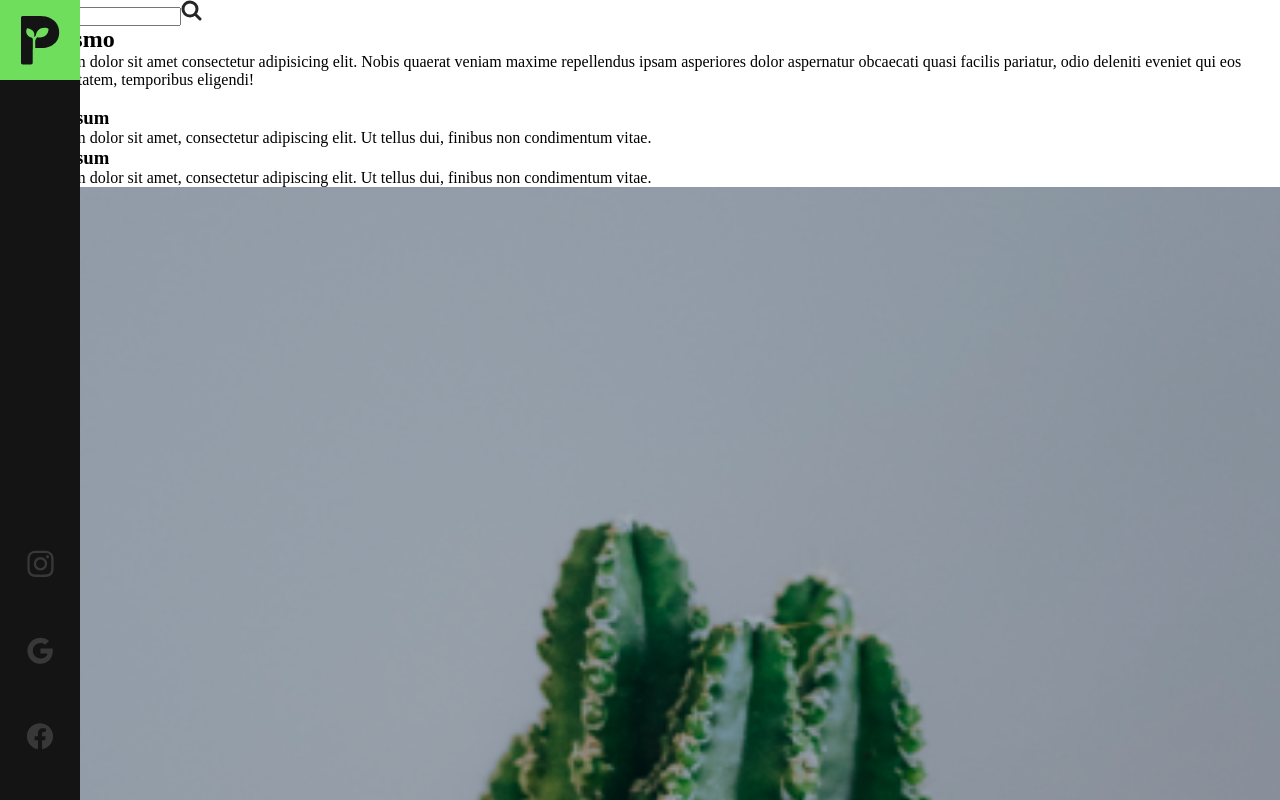
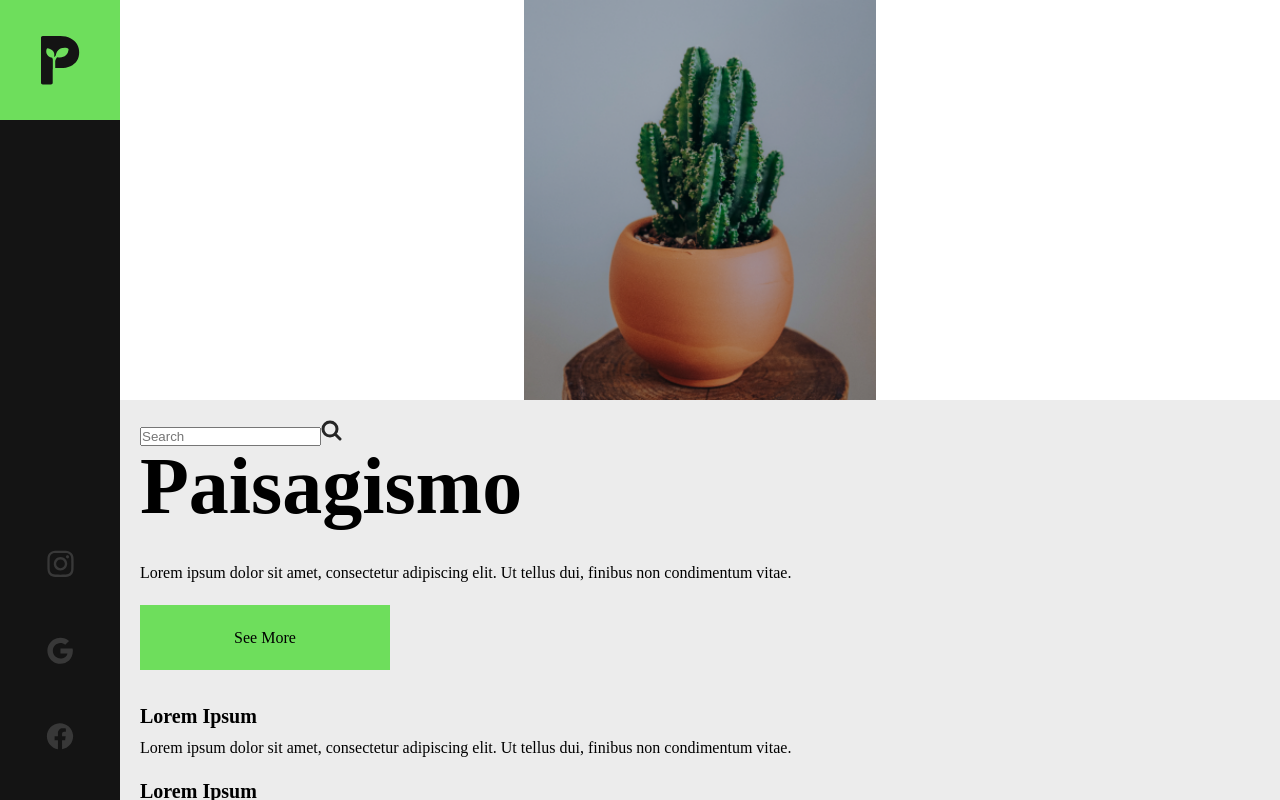
Before and after one commit to Alisson-Lima/PVPlant, a React (Vite) app: page / in a window 1280 px wide. Shown: the top 800 px of the page. Built offline with nearby package versions, Linux system fonts and the light colour scheme.

Commit message:
Making main and image

```diff
--- a/global.css
+++ b/global.css
@@ -4,8 +4,24 @@
     box-sizing: border-box;
     color: black;
     text-decoration: none;
+    transition: .5s;
 }
 
-img{
-    width: 100%;
+h1{
+    font-size: 5rem;
+    line-height: 5rem;
+    margin-bottom: 35px;
 }
+h2{
+    font-size: 1.8rem;
+}
+h3{
+    font-size: 1.25rem;
+    margin-bottom: 8px;
+}
+
+p{
+    font-size: 1rem;
+    line-height: 1.5rem;
+    margin-bottom: 20px;
+}
--- a/src/App.jsx
+++ b/src/App.jsx
@@ -5,8 +5,8 @@ function App() {
   return (
     <div className="App">
       <Nav />
+      <BgImage />
       <Main />
-      <BgImage />
     </div>
   )
 }
--- a/src/components/BgImage/index.jsx
+++ b/src/components/BgImage/index.jsx
@@ -1,10 +1,11 @@
 import ImageDesktop from "../../assets/image/desktop-image.png"
 import ImageMobile from "../../assets/image/mobile-image.png"
+import "./style.css"
 export function BgImage(){
 
     return(
         <div className="bgImage">
-            <img src={ImageDesktop} alt="" />
+            <img src={ImageMobile} alt="" />
         </div>
     )
 }
--- a/src/components/BgImage/style.css
+++ b/src/components/BgImage/style.css
@@ -0,0 +1,22 @@
+.bgImage{
+    position: relative;
+    display: flex;
+    justify-content: center;
+    width: calc(100% - 80px);
+    height: 50vh;
+    left: 80px;
+    overflow: hidden;
+}
+
+.bgImage img{
+    position: relative;
+    display: block;
+    height: 100%;
+}
+
+@media screen and (min-width: 1024px){
+    .bgImage{
+        left: 120px;
+        width: calc(100% - 120px);
+    }
+}
--- a/src/components/Main/index.jsx
+++ b/src/components/Main/index.jsx
@@ -1,3 +1,4 @@
+import "./style.css"
 export function Main(){
     return (
         <main>
@@ -12,9 +13,9 @@ export function Main(){
                     </div>
             </header>
             <article className="Title">
-                <h1>Paisagismo</h1>
-                <p>Lorem ipsum dolor sit amet consectetur adipisicing elit. Nobis quaerat veniam maxime repellendus ipsam asperiores dolor aspernatur obcaecati quasi facilis pariatur, odio deleniti eveniet qui eos eaque voluptatem, temporibus eligendi!</p>
-                <a href="#" className="CTA-button">See More</a>
+                <h1>Paisa<wbr/>gismo</h1>
+                <p>Lorem ipsum dolor sit amet, consectetur adipiscing elit. Ut tellus dui, finibus non condimentum vitae.</p>
+                <a href="#" className="CTA-button" onClick={(e) => e.preventDefault()}>See More</a>
             </article>
             <div className="others">
                 <article>
--- /dev/null
+++ b/src/components/Main/style.css
@@ -0,0 +1,32 @@
+main{
+    position: relative;
+    display: block;
+    width: calc(100% - 80px);
+    left: 80px;
+    padding: 20px;
+    background-color: #ECECEC;
+    min-height: 422px;
+}
+
+main .Title .CTA-button{
+    display: inline-flex;
+    width: 250px;
+    height: 65px;
+    background-color: #6EDE5C;
+    justify-content: center;
+    align-items: center;
+    margin-bottom: 35px;
+}
+
+main .Title .CTA-button:hover{
+    transform: translateY(-5px);
+    box-shadow: 0 5px 10px rgba(0, 0, 0, 0.25);
+    filter: brightness(1.1);
+}
+
+@media screen and (min-width: 1024px) {
+    main{
+        width: calc(100% - 120px);
+        left: 120px;
+    }
+}
--- a/src/components/Nav/style.css
+++ b/src/components/Nav/style.css
@@ -28,3 +28,12 @@
     height: 300px;
     padding: 50px 0;
 }
+
+@media screen and (min-width: 1024px) {
+    .Menu{
+        min-width: 120px;
+    }
+    .Menu .logo{
+        height: 120px;
+    }
+}
```
